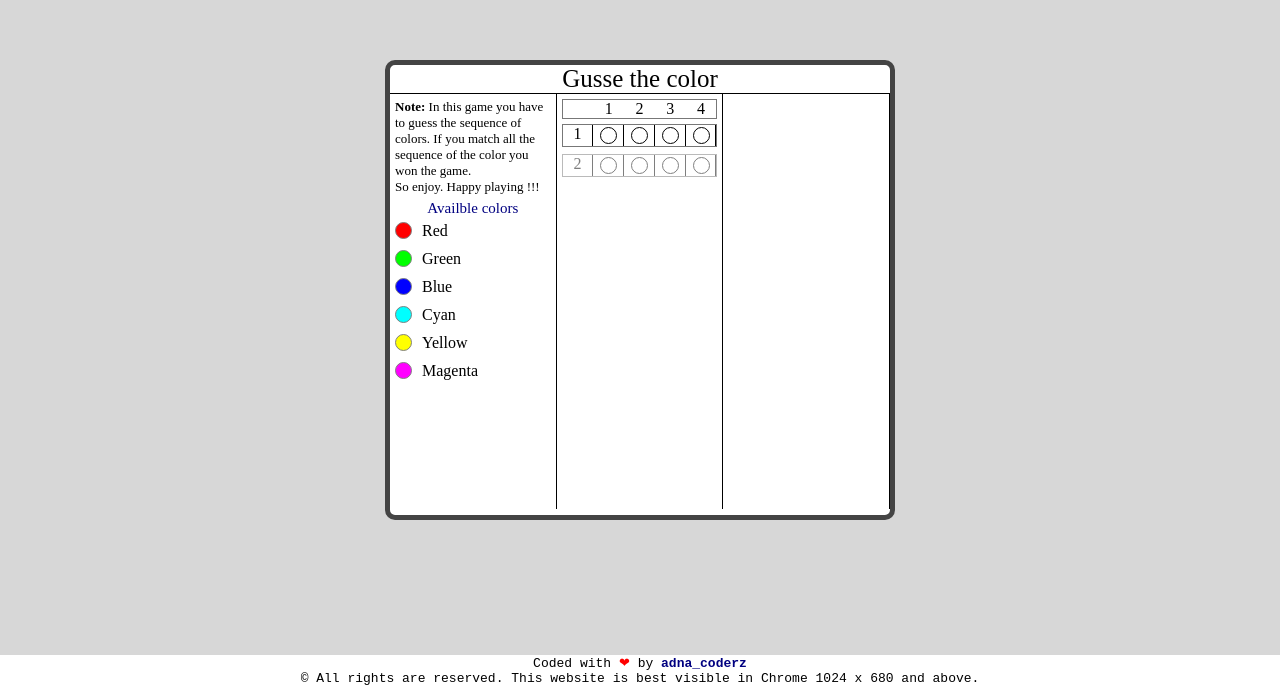
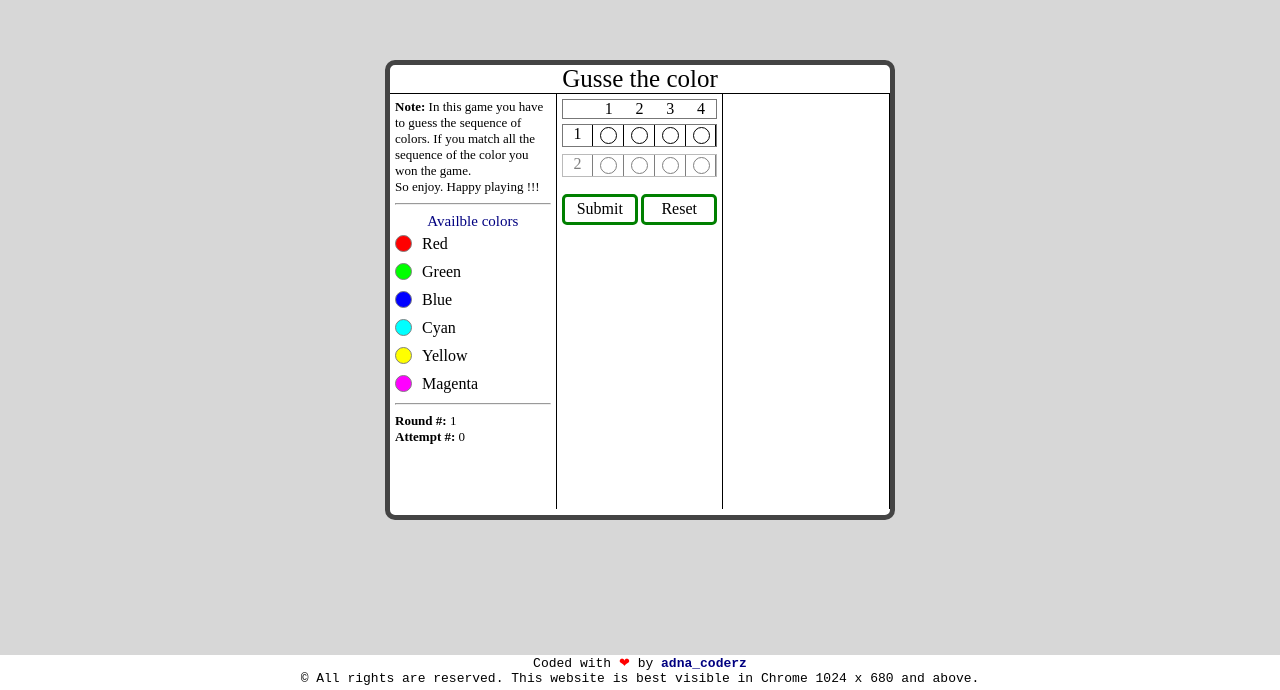
Before and after one commit to mujib2953/Agular_2_Practice, an Angular app in the folder guess-the-color/: page / in a window 1280 px wide. Shown: the part 110-800 px from the top of the page. Built offline with nearby package versions, Linux system fonts and the light colour scheme.

Commit message:
Added functionality

```diff
--- a/guess-the-color/src/app/game-area/game-area.component.css
+++ b/guess-the-color/src/app/game-area/game-area.component.css
@@ -52,3 +52,34 @@
 .disable {
     opacity: 0.5;
 }
+.buttonContainer {
+    position: relative;
+    bottom: 0;
+    height: 50px;
+    width: 100%;
+    /* background: red; */
+
+    display: flex;
+    align-items: center;
+
+    font-family: cursive;
+}
+.customBtn {
+    height: 50%;
+    border: 3px solid green;
+    width: 48%;
+    border-radius: 5px;
+
+    display: flex;
+    align-items: center;
+    cursor: pointer;
+}
+
+.customBtn span {
+    width: 100%;
+    text-align: center;
+}
+
+.resetBtn {
+    margin-left: 2%;
+}
--- a/guess-the-color/src/app/game-area/game-area.component.html
+++ b/guess-the-color/src/app/game-area/game-area.component.html
@@ -4,6 +4,7 @@
 			<span class="bold">Note:</span> In this game you have to guess the sequence of colors. If you match all the sequence of the color you won the game. <br/>
 			So enjoy. Happy playing !!!
 		</div>
+		<hr />
 		<div class="note info">Availble colors</div>
 		<div class="colorsArea">
 			<app-circles my_class="Red"></app-circles>
@@ -12,6 +13,13 @@
 			<app-circles my_class="Cyan"></app-circles>
 			<app-circles my_class="Yellow"></app-circles>
 			<app-circles my_class="Magenta"></app-circles>
+		</div>
+
+		<hr />
+		<div class="note">
+			<span class="bold">Round #: </span> {{ nActiveRound }}
+			<br />
+			<span class="bold">Attempt #: </span> {{ nRoundCount }}
 		</div>
 	</div>
 	<div class="expectedArea  vBlock">
@@ -41,6 +49,14 @@
 			</div>
 		</div>
 
+		<div class="buttonContainer">
+			<div class="customBtn inline" (click)="submitSelection()">
+				<span>Submit</span>
+			</div>
+			<div class="customBtn resetBtn inline" (click)="resetSelection()">
+				<span>Reset</span>
+			</div>
+		</div>
 	</div>
 	<div class="outputArea  vBlock"></div>
 </div>
--- a/guess-the-color/src/app/game-area/game-area.component.ts
+++ b/guess-the-color/src/app/game-area/game-area.component.ts
@@ -11,12 +11,14 @@ export class GameAreaComponent implements OnInit {
 
 	aRound: any;
 	nActiveRound: number;
+	nRoundCount: number;
 
 	constructor(
-		myService: MyCustomService
+		public myService: MyCustomService
 	) {
 		this.aRound = myService.sharedData.aRoundData;
 		this.nActiveRound = myService.sharedData.nActiveRound;
+		this.nRoundCount = myService.sharedData.nRoundCount;
 
 		myService.generateRoundColor();
 	}
@@ -24,4 +26,13 @@ export class GameAreaComponent implements OnInit {
 	ngOnInit() {
 	}
 
+	resetSelection(): void {
+		this.myService.resetUserSelection();
+	}
+
+	submitSelection(): void {
+		this.myService.submitUserSelection();
+		this.nRoundCount = this.myService.sharedData.nRoundCount;
+		this.nActiveRound = this.myService.sharedData.nActiveRound;
+	}
 }
--- a/guess-the-color/src/app/my-custom.service.ts
+++ b/guess-the-color/src/app/my-custom.service.ts
@@ -8,6 +8,7 @@ export class MyCustomService {
 			gameTitle: 'Gusse the color',
 		},
 		nActiveRound: 1,
+		nRoundCount: 0,
 		allAvailableColor: [ 'Red', 'Green', 'Blue', 'Cyan', 'Yellow', 'Magenta' ],
 		aRoundData: [
 			{
@@ -22,7 +23,8 @@ export class MyCustomService {
 				userSeq: [],
 				isPassed: false
 			}
-		]
+		],
+		nScore: 0,
 	};
 
 	constructor() {
@@ -53,7 +55,6 @@ export class MyCustomService {
 	}
 
 	updateColor( p_color: string ): void {
-		console.log( p_color );
 
 		if( this.sharedData.aRoundData[ this.sharedData.nActiveRound - 1 ].userSeq[ 0 ] == undefined ) {
 			this.sharedData.aRoundData[ this.sharedData.nActiveRound - 1 ].userSeq[ 0 ] = p_color;
@@ -64,7 +65,66 @@ export class MyCustomService {
 		} else if( this.sharedData.aRoundData[ this.sharedData.nActiveRound - 1 ].userSeq[ 3 ] == undefined ) {
 			this.sharedData.aRoundData[ this.sharedData.nActiveRound - 1 ].userSeq[ 3 ] = p_color;
 		}
+	}
+
+	resetUserSelection(): void {
+		this.sharedData.aRoundData[ this.sharedData.nActiveRound - 1 ].userSeq = [];
+	}
+
+	submitUserSelection(): void {
+
+		this.sharedData.nRoundCount++;
+
+		if( this.sharedData.aRoundData[ this.sharedData.nActiveRound - 1 ].userSeq.length != 4 ) {
+			alert( 'Please guess all 4 colors.' );
+			return;
+		}
+
+		let users: string = JSON.stringify( this.sharedData.aRoundData[ this.sharedData.nActiveRound - 1 ].userSeq );
+		let copms: string = JSON.stringify( this.sharedData.aRoundData[ this.sharedData.nActiveRound - 1 ].aGenSeq );
+
+		if( users === copms ) {
+			console.log( 'Passed' );
+			this.sharedData.aRoundData[ this.sharedData.nActiveRound - 1 ].isPassed = true;
+			this.doGlobalThings();
+			return;
+		} else {
+			console.log( 'Failed' );
+			this.checkEachColor();
+		}
+
+		if( this.sharedData.nRoundCount % 3 == 0 ) {
+			this.doGlobalThings();
+		}
 
 		console.log( this );
 	}
+
+	doGlobalThings(): void {
+
+		// if( this.sharedData.nRoundCount % 3 != 0 ) {
+			this.sharedData.nRoundCount = 0;
+			this.sharedData.nActiveRound++;
+
+			if( this.sharedData.nActiveRound > this.sharedData.aRoundData.length )
+				document.location.reload();
+
+			this.generateRoundColor();
+		// }
+	}
+
+	checkEachColor(): void {
+
+		let compArr: any = this.sharedData.aRoundData[ this.sharedData.nActiveRound - 1 ].aGenSeq;
+		let userArr: any = this.sharedData.aRoundData[ this.sharedData.nActiveRound - 1 ].userSeq;
+
+		if( compArr[ 0 ] != userArr[ 0 ]  )
+			userArr[ 0 ] = null;
+		if( compArr[ 1 ] != userArr[ 1 ]  )
+			userArr[ 1 ] = null;
+		if( compArr[ 2 ] != userArr[ 2 ]  )
+			userArr[ 2 ] = null;
+		if( compArr[ 3 ] != userArr[ 3 ]  )
+			userArr[ 3 ] = null;
+	}
 }
```
Also changed, not shown: 1 other file (tests, documents, lock files or other folders).
